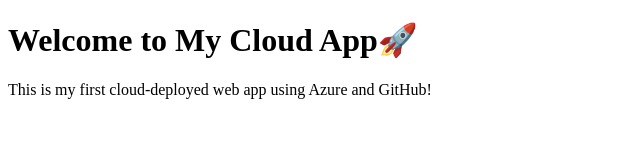
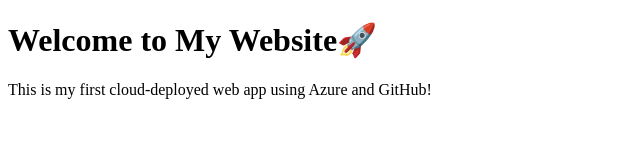
Before and after one commit to QuitsToaster/sample-exam, a plain HTML site: page index.html in a window 1280 px wide. Shown: the whole page, without its empty margins (0-640 px from the left). Drawn offline with Linux system fonts and the light colour scheme.

Commit message:
Update index.html

```diff
--- a/index.html
+++ b/index.html
@@ -2,10 +2,10 @@
 <html lang="en">
 <head>
   <meta charset="UTF-8">
-  <title>My Cloud App Sample</title>
+  <title>Bryan Website</title>
 </head>
 <body>
-  <h1>Welcome to My Cloud App🚀</h1>
+  <h1>Welcome to My Website🚀</h1>
   <p>This is my first cloud-deployed web app using Azure and GitHub!</p>
 </body>
 </html>
```
